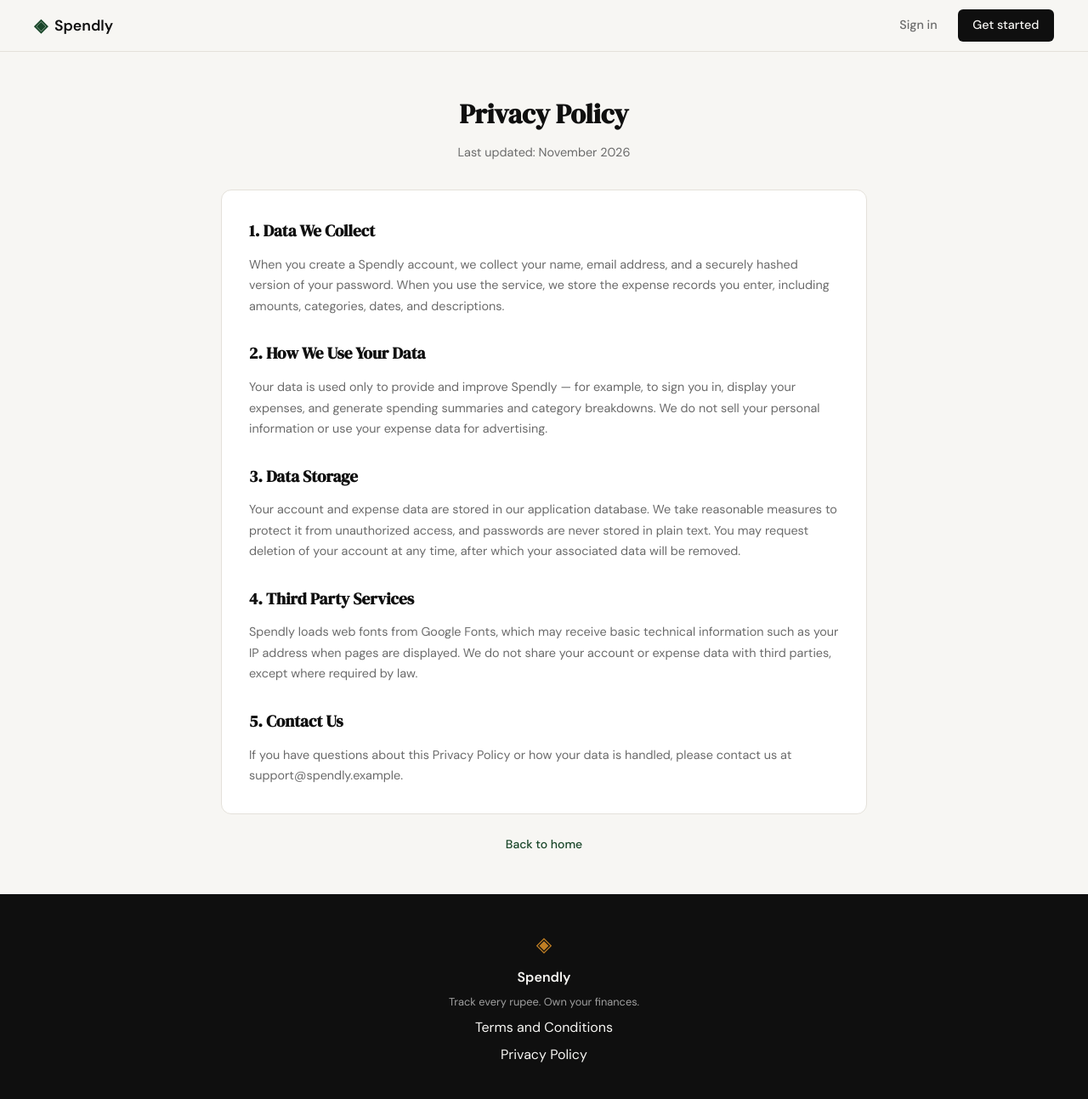
After one commit to mateen-mohd11/expense-tracker, a Flask app: page /privacy in a window 1280 px wide. The commit adds this page. Shown: the whole page at 85% size. Run offline with Flask 3, Linux system fonts and the light colour scheme.

Commit message:
landing: : add privacy page and route

```diff
--- a/app.py
+++ b/app.py
@@ -25,6 +25,11 @@ def login():
 @app.route("/terms")
 def terms():
     return render_template("terms.html")
+
+
+@app.route("/privacy")
+def privacy():
+    return render_template("privacy.html")
 
 
 # ------------------------------------------------------------------ #
--- a/static/css/style.css
+++ b/static/css/style.css
@@ -477,6 +477,9 @@ a { color: inherit; text-decoration: none; }
 
 .auth-switch a:hover { text-decoration: underline; }
 
+/* Spacing between sections on legal pages (Terms, Privacy) */
+.auth-card .feature-body + .feature-title { margin-top: 1.75rem; }
+
 /* ------------------------------------------------------------------ */
 /* Footer                                                              */
 /* ------------------------------------------------------------------ */
--- a/templates/base.html
+++ b/templates/base.html
@@ -35,7 +35,7 @@
             <span class="footer-name">Spendly</span>
             <p class="footer-copy">Track every rupee. Own your finances.</p>
             <a href="{{ url_for('terms') }}">Terms and Conditions</a>
-            <a href="#">Privacy Policy</a>
+            <a href="{{ url_for('privacy') }}">Privacy Policy</a>
         </div>
     </footer>
 
--- /dev/null
+++ b/templates/privacy.html
@@ -0,0 +1,59 @@
+{% extends "base.html" %}
+
+{% block title %}Privacy Policy — Spendly{% endblock %}
+
+{% block content %}
+
+<section class="auth-section">
+    <div class="auth-container" style="max-width: 760px;">
+        <div class="auth-header">
+            <h1 class="auth-title">Privacy Policy</h1>
+            <p class="auth-subtitle">Last updated: November 2026</p>
+        </div>
+
+        <div class="auth-card">
+            <h2 class="feature-title">1. Data We Collect</h2>
+            <p class="feature-body">
+                When you create a Spendly account, we collect your name, email address, and
+                a securely hashed version of your password. When you use the service, we
+                store the expense records you enter, including amounts, categories, dates,
+                and descriptions.
+            </p>
+
+            <h2 class="feature-title">2. How We Use Your Data</h2>
+            <p class="feature-body">
+                Your data is used only to provide and improve Spendly — for example, to sign
+                you in, display your expenses, and generate spending summaries and category
+                breakdowns. We do not sell your personal information or use your expense
+                data for advertising.
+            </p>
+
+            <h2 class="feature-title">3. Data Storage</h2>
+            <p class="feature-body">
+                Your account and expense data are stored in our application database. We
+                take reasonable measures to protect it from unauthorized access, and
+                passwords are never stored in plain text. You may request deletion of your
+                account at any time, after which your associated data will be removed.
+            </p>
+
+            <h2 class="feature-title">4. Third Party Services</h2>
+            <p class="feature-body">
+                Spendly loads web fonts from Google Fonts, which may receive basic technical
+                information such as your IP address when pages are displayed. We do not share
+                your account or expense data with third parties, except where required by law.
+            </p>
+
+            <h2 class="feature-title">5. Contact Us</h2>
+            <p class="feature-body">
+                If you have questions about this Privacy Policy or how your data is handled,
+                please contact us at support@spendly.example.
+            </p>
+        </div>
+
+        <p class="auth-switch">
+            <a href="{{ url_for('landing') }}">Back to home</a>
+        </p>
+    </div>
+</section>
+
+{% endblock %}
```
